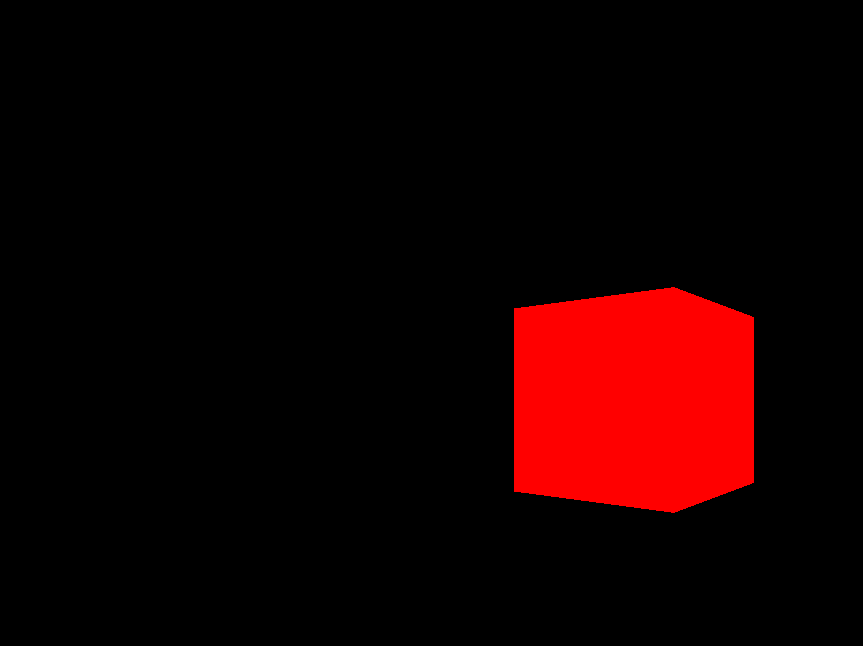
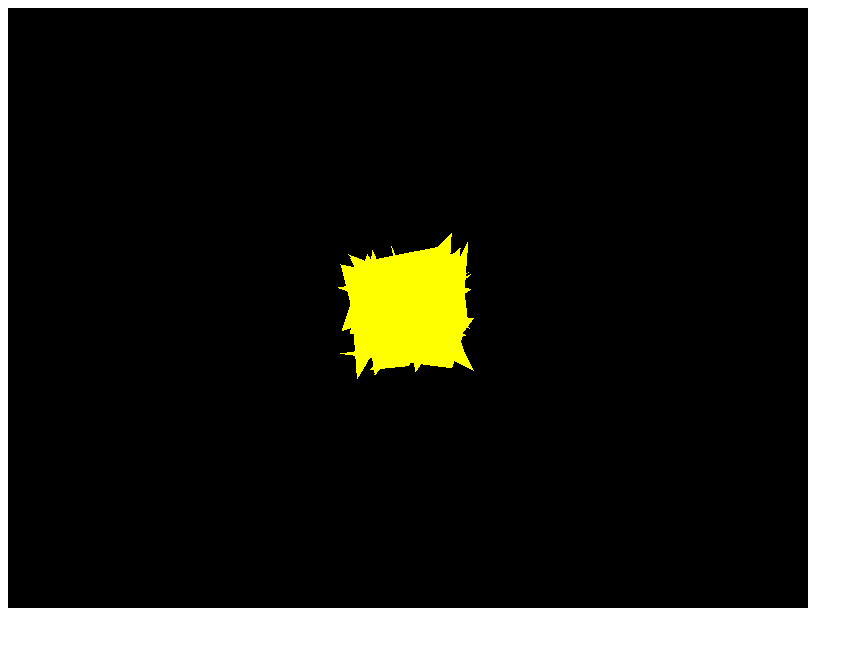
Before and after one commit to happy-gao-lab/threejs-journey, a website built with Vite: page index.html in a window 1280 px wide. Shown: the whole page, without its empty margins (0-863 px from the left). Built offline with nearby package versions, Linux system fonts and the light colour scheme.

Commit message:
geometries

```diff
--- /dev/null
+++ b/scripts/geometries.js
@@ -0,0 +1,304 @@
+import * as THREE from "three";
+
+// https://threejs.org/docs/#BoxGeometry
+// https://threejs.org/docs/#CapsuleGeometry
+// https://threejs.org/docs/#CircleGeometry
+// https://threejs.org/docs/#ConeGeometry
+// https://threejs.org/docs/#CylinderGeometry
+// https://threejs.org/docs/#DodecahedronGeometry
+// https://threejs.org/docs/#EdgesGeometry
+// http://threejs.org/docs/#ExtrudeGeometry
+// https://threejs.org/docs/#IcosahedronGeometry
+// https://threejs.org/docs/#LatheGeometry
+// https://threejs.org/docs/#OctahedronGeometry
+// https://threejs.org/docs/#PlaneGeometry
+// https://threejs.org/docs/#PolyhedronGeometry
+// https://threejs.org/docs/#RingGeometry
+// https://threejs.org/docs/#ShapeGeometry
+// https://threejs.org/docs/#SphereGeometry
+// https://threejs.org/docs/#TetrahedronGeometry
+// https://threejs.org/docs/#TorusGeometry
+// https://threejs.org/docs/#TorusKnotGeometry
+// https://threejs.org/docs/#TubeGeometry
+// https://threejs.org/docs/#WireframeGeometry
+
+// https://threejs.org/docs/#BufferGeometry
+
+// https://developer.mozilla.org/en-US/docs/Web/JavaScript/Reference/Global_Objects/Float32Array
+
+// Constants
+const sizes = {
+  width: 800,
+  height: 600,
+};
+
+const canvas = document.getElementById("webgl");
+
+//! BoxGeometry - a rectangular cuboid with a given width, height, and depth. On creation, the cuboid is centred on the origin, with each edge parallel to one of the axes.
+// // new BoxGeometry( width : number, height : number, depth : number, widthSegments : number, heightSegments : number, depthSegments : number )
+// const geometry = new THREE.BoxGeometry(1, 1, 1, 1, 1, 1);
+// const material = new THREE.MeshBasicMaterial({ color: 0xffff00 });
+// const mesh = new THREE.Mesh(geometry, material);
+
+//! CapsuleGeometry - a cylinder with a hemisphere at each end, like a pill.
+// // new CapsuleGeometry( radius : number, height : number, capSegments : number, radialSegments : number, heightSegments : number )
+// const geometry = new THREE.CapsuleGeometry(1, 1, 4, 8, 1);
+// const material = new THREE.MeshBasicMaterial({ color: 0xffff00 });
+// const mesh = new THREE.Mesh(geometry, material);
+
+//! CircleGeometry - simple shape of Euclidean geometry. It is constructed from a number of triangular segments that are oriented around a central point and extend as far out as a given radius.
+// // new CircleGeometry( radius : number, segments : number, thetaStart : number, thetaLength : number )
+// const geometry = new THREE.CircleGeometry(1, 32, 0, Math.PI * 2);
+// const material = new THREE.MeshBasicMaterial({
+//   color: 0xffff00,
+//   side: THREE.DoubleSide,
+// });
+// const mesh = new THREE.Mesh(geometry, material);
+
+//! ConeGeometry - a cylinder with one end tapered to a point.
+// // new ConeGeometry( radius : number, height : number, radialSegments : number, heightSegments : number, openEnded : boolean, thetaStart : number, thetaLength : number )
+// const geometry = new THREE.ConeGeometry(1, 1, 32, 1, false, 0, Math.PI * 2);
+// const material = new THREE.MeshBasicMaterial({ color: 0xffff00 });
+// const mesh = new THREE.Mesh(geometry, material);
+
+//! CylinderGeometry - a cylinder, optionally with different top and bottom radii.
+// // new CylinderGeometry( radiusTop : number, radiusBottom : number, height : number, radialSegments : number, heightSegments : number, openEnded : boolean, thetaStart : number, thetaLength : number )
+// const geometry = new THREE.CylinderGeometry(
+//   1,
+//   1,
+//   1,
+//   32,
+//   1,
+//   false,
+//   0,
+//   Math.PI * 2,
+// );
+// const material = new THREE.MeshBasicMaterial({ color: 0xffff00 });
+// const mesh = new THREE.Mesh(geometry, material);
+
+//! DodecahedronGeometry - a polyhedron with 12 pentagonal faces.
+// // new DodecahedronGeometry( radius : number, detail : number )
+// const geometry = new THREE.DodecahedronGeometry(1, 0);
+// const material = new THREE.MeshBasicMaterial({ color: 0xffff00 });
+// const mesh = new THREE.Mesh(geometry, material);
+
+//! EdgesGeometry - can be used as a helper object to view the edges of a geometry.
+// // new EdgesGeometry( geometry : BufferGeometry, thresholdAngle : number )
+// const edges = new THREE.EdgesGeometry(geometry, 1);
+// const line = new THREE.LineSegments(edges);
+// mesh.add(line);
+
+//! ExtrudeGeometry -  extruded geometry from a path shape.
+// // new ExtrudeGeometry( shapes : Shape | Array.<Shape>, options : ExtrudeGeometry~Options )
+// const length = 6,
+//   width = 4;
+// const shape = new THREE.Shape();
+// shape.moveTo(0, 0);
+// shape.lineTo(0, width);
+// shape.lineTo(length, width);
+// shape.lineTo(length, 0);
+// shape.lineTo(0, 0);
+// const geometry = new THREE.ExtrudeGeometry(shape);
+// const material = new THREE.MeshBasicMaterial({ color: 0xffff00 });
+// const mesh = new THREE.Mesh(geometry, material);
+// // The shape's points were drawn starting from a corner, not around the origin,
+// // so the resulting geometry needs to be recentered explicitly
+// geometry.center();
+// mesh.scale.set(0.5, 0.5, 0.5);
+
+//! IcosahedronGeometry - a polyhedron with 20 triangular faces.
+// // new IcosahedronGeometry( radius : number, detail : number )
+// const geometry = new THREE.IcosahedronGeometry(1, 0);
+// const material = new THREE.MeshBasicMaterial({ color: 0xffff00 });
+// const mesh = new THREE.Mesh(geometry, material);
+
+//! LatheGeometry - creates meshes with axial symmetry like vases. The lathe rotates around the Y axis.
+// // new LatheGeometry( points : Array.<(Vector2|Vector3)>, segments : number, phiStart : number, phiLength : number )
+// const points = [];
+// for (let i = 0; i < 10; i++) {
+//   points.push(new THREE.Vector2(Math.sin(i * 0.2) * 10 + 5, (i - 5) * 2));
+// }
+// const geometry = new THREE.LatheGeometry(points, 12, 0, Math.PI * 2);
+// const material = new THREE.MeshBasicMaterial({ color: 0xffff00 });
+// const mesh = new THREE.Mesh(geometry, material);
+// // The lathe points span a radius of roughly 13-15 units, which would put the camera
+// // (at z: 3) inside the shape - scaled down here so the whole thing is visible from outside
+// mesh.scale.set(0.1, 0.1, 0.1);
+
+//! OctahedronGeometry - a polyhedron with 8 triangular faces.
+// // new OctahedronGeometry( radius : number, detail : number )
+// const geometry = new THREE.OctahedronGeometry(1, 0);
+// const material = new THREE.MeshBasicMaterial({ color: 0xffff00 });
+// const mesh = new THREE.Mesh(geometry, material);
+
+//! PlaneGeometry - a flat, two-dimensional rectangle.
+// // new PlaneGeometry( width : number, height : number, widthSegments : number, heightSegments : number )
+// const geometry = new THREE.PlaneGeometry(1, 1);
+// const material = new THREE.MeshBasicMaterial({
+//   color: 0xffff00,
+//   side: THREE.DoubleSide,
+// });
+// const mesh = new THREE.Mesh(geometry, material);
+
+//! PolyhedronGeometry - a solid in three dimensions with flat faces. This class will take an array of vertices, project them onto a sphere, and then divide them up to the desired level of detail.
+// // new PolyhedronGeometry( vertices : Array.<number>, indices : Array.<number>, radius : number, detail : number )
+// const vertices = [1, 1, 1, -1, -1, 1, -1, 1, -1, 1, -1, -1];
+// const indices = [2, 1, 0, 0, 3, 2, 1, 3, 0, 2, 3, 1];
+// const geometry = new THREE.PolyhedronGeometry(vertices, indices, 1, 0);
+// const material = new THREE.MeshBasicMaterial({ color: 0xffff00 });
+// const mesh = new THREE.Mesh(geometry, material);
+
+//! RingGeometry - two-dimensional ring geometry.
+// // new RingGeometry( innerRadius : number, outerRadius : number, thetaSegments : number, phiSegments : number, thetaStart : number, thetaLength : number )
+// const geometry = new THREE.RingGeometry(0.5, 1, 32);
+// const material = new THREE.MeshBasicMaterial({
+//   color: 0xffff00,
+//   side: THREE.DoubleSide,
+// });
+// const mesh = new THREE.Mesh(geometry, material);
+
+//! ShapeGeometry - creates an one-sided polygonal geometry from one or more path shapes.
+// // new ShapeGeometry( shapes : Shape | Array.<Shape>, curveSegments : number )
+// const arcShape = new THREE.Shape()
+//   .moveTo(5, 1)
+//   .absarc(1, 1, 4, 0, Math.PI * 2, false);
+// const geometry = new THREE.ShapeGeometry(arcShape, 12);
+// const material = new THREE.MeshBasicMaterial({
+//   color: 0xffff00,
+//   side: THREE.DoubleSide,
+// });
+// const mesh = new THREE.Mesh(geometry, material);
+// // The arc's radius (4) makes the shape larger than the default camera framing, hence the scale-down
+// mesh.scale.set(0.3, 0.3, 0.3);
+
+//! SphereGeometry - a sphere built from a given number of width and height segments.
+// // new SphereGeometry( radius : number, widthSegments : number, heightSegments : number, phiStart : number, phiLength : number, thetaStart : number, thetaLength : number )
+// const geometry = new THREE.SphereGeometry(
+//   1,
+//   32,
+//   16,
+//   0,
+//   Math.PI * 2,
+//   0,
+//   Math.PI * 2,
+// );
+// const material = new THREE.MeshBasicMaterial({ color: 0xffff00 });
+// const mesh = new THREE.Mesh(geometry, material);
+
+//! TetrahedronGeometry - a polyhedron with 4 triangular faces.
+// // new TetrahedronGeometry( radius : number, detail : number )
+// const geometry = new THREE.TetrahedronGeometry(1, 0);
+// const material = new THREE.MeshBasicMaterial({ color: 0xffff00 });
+// const mesh = new THREE.Mesh(geometry, material);
+
+//! TorusGeometry - a donut shape.
+// // new TorusGeometry( radius : number, tube : number, radialSegments : number, tubularSegments : number, arc : number, thetaStart : number, thetaLength : number )
+// const geometry = new THREE.TorusGeometry(
+//   1,
+//   0.4,
+//   12,
+//   48,
+//   Math.PI * 2,
+//   0,
+//   Math.PI * 2,
+// );
+// const material = new THREE.MeshBasicMaterial({ color: 0xffff00 });
+// const mesh = new THREE.Mesh(geometry, material);
+
+//! TorusKnotGeometry - the particular shape of which is defined by a pair of coprime integers, p and q. If p and q are not coprime, the result will be a torus link.
+// // new TorusKnotGeometry( radius : number, tube : number, tubularSegments : number, radialSegments : number, p : number, q : number )
+// const geometry = new THREE.TorusKnotGeometry(1, 0.4, 64, 8, 2, 3);
+// const material = new THREE.MeshBasicMaterial({ color: 0xffff00 });
+// const mesh = new THREE.Mesh(geometry, material);
+
+//! TubeGeometry - creates a tube that extrudes along a 3D curve.
+// // new TubeGeometry( path : Curve, tubularSegments : number, radius : number, radialSegments : number, closed : boolean )
+// // Custom curve defining the path the tube is extruded along - THREE.Curve subclasses
+// // must implement getPoint(t), where t ranges from 0 to 1 along the curve's length
+// class CustomSinCurve extends THREE.Curve {
+//   getPoint(t, optionalTarget = new THREE.Vector3()) {
+//     const tx = t * 3 - 1.5;
+//     const ty = Math.sin(2 * Math.PI * t);
+//     const tz = 0;
+//     return optionalTarget.set(tx, ty, tz);
+//   }
+// }
+// const path = new CustomSinCurve(10);
+// const geometry = new THREE.TubeGeometry(path, 64, 1, 8, false);
+// const material = new THREE.MeshBasicMaterial({
+//   color: 0xffff00,
+//   side: THREE.DoubleSide,
+// });
+// const mesh = new THREE.Mesh(geometry, material);
+// // CustomSinCurve spans roughly 3 units wide and 1 unit tall - scaled down to fit the framing better
+// mesh.scale.set(0.6, 0.6, 0.6);
+
+//! Wireframe - can be used as a helper object to visualize a geometry as a wireframe.
+// // new WireframeGeometry( geometry : BufferGeometry )
+// const wireframeMaterial = new THREE.MeshBasicMaterial({
+//   color: 0x000000,
+//   wireframe: true,
+// });
+// const wireframeMesh = new THREE.Mesh(geometry, wireframeMaterial);
+// mesh.add(wireframeMesh);
+
+//! BufferGeometry - a representation of mesh, line, or point geometry. Includes vertex positions, face indices, normals, colors, UVs, and custom attributes within buffers, reducing the cost of passing all this data to the GPU.
+// new BufferGeometry()
+const geometry = new THREE.BufferGeometry();
+// count triangles, each with 3 vertices, each vertex with 3 coordinates (x, y, z)
+const count = 50;
+
+// .fill(Math.random() - 0.5) would NOT work here - Math.random() only runs once,
+// and .fill() copies that single value into every slot, collapsing every vertex
+// onto the same point. Each value must be generated individually in a loop instead.
+// const positionsArray = new Float32Array(count * 3 * 3).fill(
+//   Math.random() - 0.5,
+// );
+const positionsArray = new Float32Array(count * 3 * 3);
+
+for (let i = 0; i < positionsArray.length; i++) {
+  positionsArray[i] = Math.random() - 0.5;
+}
+
+// itemSize: 3 tells Three.js to group every 3 numbers in the array into one Vector3
+const positionsAttribute = new THREE.BufferAttribute(positionsArray, 3);
+geometry.setAttribute("position", positionsAttribute);
+const material = new THREE.MeshBasicMaterial({
+  color: 0xffff00,
+  side: THREE.DoubleSide,
+});
+const mesh = new THREE.Mesh(geometry, material);
+
+// Camera
+const camera = new THREE.PerspectiveCamera(75, sizes.width / sizes.height);
+
+camera.position.set(0, 0, 3);
+
+// Scene
+const scene = new THREE.Scene();
+
+scene.add(mesh);
+scene.add(camera);
+
+// Renderer
+const renderer = new THREE.WebGLRenderer({
+  canvas: canvas,
+});
+
+renderer.setSize(sizes.width, sizes.height);
+
+const timer = new THREE.Timer();
+
+const tick = () => {
+  timer.update();
+
+  const elapsed = timer.getElapsed();
+
+  mesh.rotation.y = elapsed * Math.PI * 0.2;
+
+  renderer.render(scene, camera);
+
+  window.requestAnimationFrame(tick);
+};
+
+tick();
```
Also changed, not shown: index.html (+2 -1 lines).
